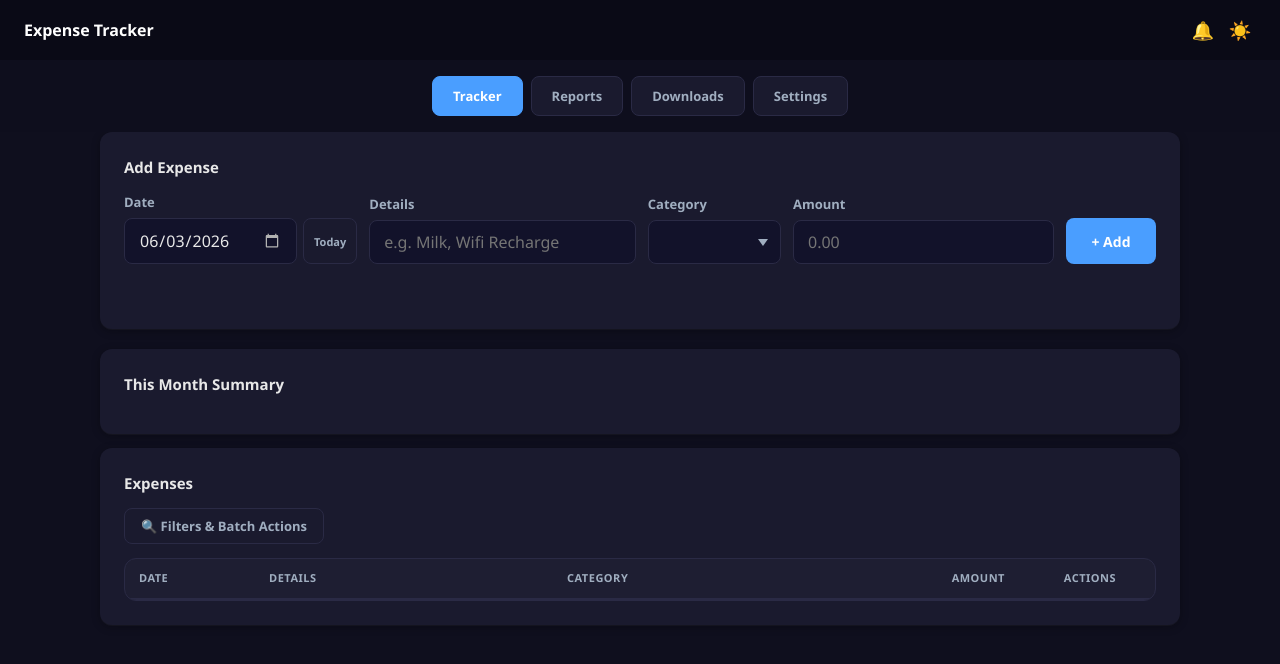
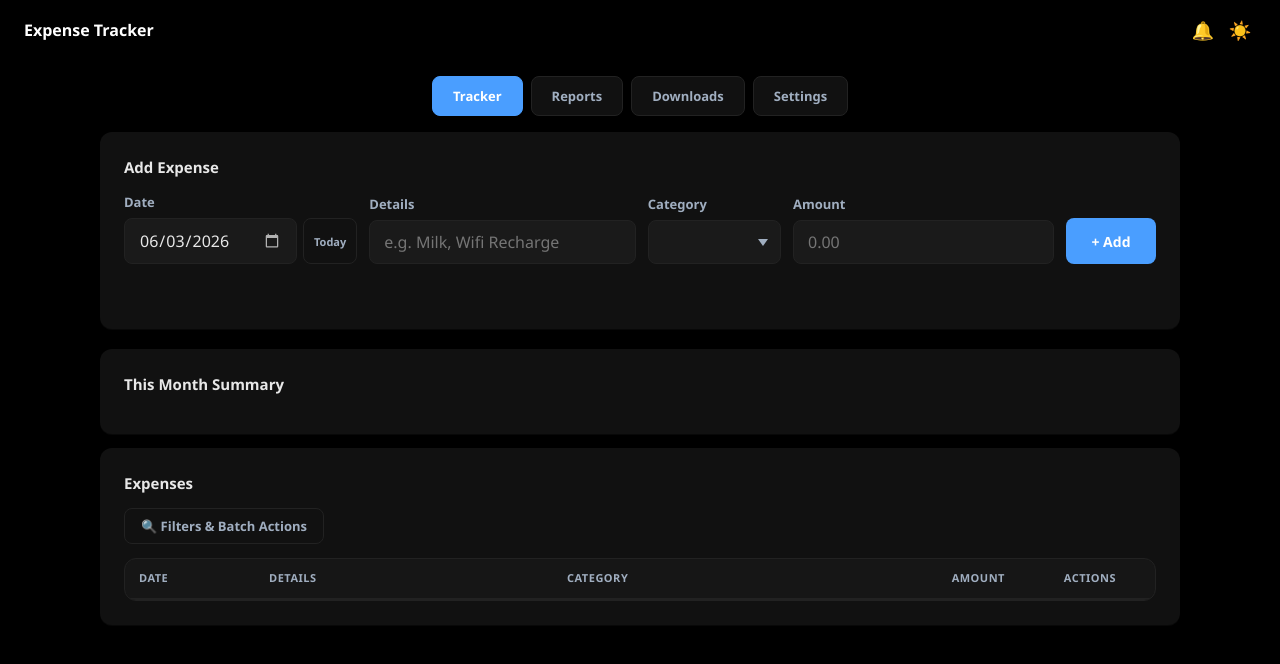
Before and after one commit to dcvibecodes/expense-tracker-app, a website: page public/index.html in a window 1280 px wide. Both pictures are taken after a click on the button "Toggle dark mode". Drawn offline with nearby package versions, Linux system fonts and the light colour scheme; no server answers.

Commit message:
v2.4.1: OLED dark mode - pure black background for power saving on OLED/AMOLED screens
- Converted dark theme from purple-tinted colors to pitch black (#000000)
- Updated surfaces (#111111), borders (#222222), inputs (#1a1a1a)
- Deepened shadows for better contrast on black backgrounds
- Added *.pdf to .gitignore

```diff
--- a/public/styles.css
+++ b/public/styles.css
@@ -792,12 +792,12 @@ tbody tr:hover td { background: #fafbff; }
 
 /* ---- Dark Theme ---- */
 [data-theme="dark"] {
-  --bg: #0f0f1e;
-  --surface: #1a1a2e;
-  --surface-elevated: #22223a;
-  --surface-border: #2a2a45;
-  --border-color: #2a2a45;
-  --border-color-strong: #3a3a55;
+  --bg: #000000;
+  --surface: #111111;
+  --surface-elevated: #1a1a1a;
+  --surface-border: #222222;
+  --border-color: #222222;
+  --border-color-strong: #333333;
   --border-focus: #4a9eff;
   --hover-bg: rgba(74, 158, 255, 0.08);
   --text-primary: #e8e8e8;
@@ -808,14 +808,14 @@ tbody tr:hover td { background: #fafbff; }
   --primary-hover: #3b8ae8;
   --accent: #e94560;
   --success: #4ade80;
-  --shadow-sm: 0 1px 3px rgba(0,0,0,0.2);
-  --shadow-md: 0 2px 8px rgba(0,0,0,0.3);
-  --shadow-lg: 0 8px 24px rgba(0,0,0,0.4);
+  --shadow-sm: 0 1px 3px rgba(0,0,0,0.3);
+  --shadow-md: 0 2px 8px rgba(0,0,0,0.4);
+  --shadow-lg: 0 8px 24px rgba(0,0,0,0.5);
 }
 
 [data-theme="dark"] body { background: var(--bg); color: var(--text-primary); }
-[data-theme="dark"] .app-header { background: #0a0a16; }
-[data-theme="dark"] .tab-nav { background: rgba(15, 15, 30, 0.92); }
+[data-theme="dark"] .app-header { background: #000000; }
+[data-theme="dark"] .tab-nav { background: rgba(0, 0, 0, 0.92); }
 [data-theme="dark"] .tab-btn { background: var(--surface); color: var(--text-secondary); border-color: var(--surface-border); }
 [data-theme="dark"] .tab-btn:hover { border-color: var(--primary); color: var(--primary); background: var(--surface); }
 [data-theme="dark"] .tab-btn.active { background: var(--primary); color: #fff; border-color: var(--primary); }
@@ -825,7 +825,7 @@ tbody tr:hover td { background: #fafbff; }
 /* ---- Dark Form Controls ---- */
 [data-theme="dark"] input,
 [data-theme="dark"] select {
-  background-color: #12122a;
+  background-color: #1a1a1a;
   border-color: var(--border-color);
   color: var(--text-primary);
 }
@@ -865,7 +865,7 @@ tbody tr:hover td { background: #fafbff; }
   background-repeat: no-repeat;
   background-position: right 12px center;
   background-size: 10px;
-  background-color: #12122a;
+  background-color: #1a1a1a;
 }
 
 [data-theme="dark"] button { background: var(--primary); color: #fff; }
@@ -926,7 +926,7 @@ tbody tr:hover td { background: #fafbff; }
 [data-theme="dark"] .settings-desc { color: var(--text-muted); }
 [data-theme="dark"] .category-item { background: var(--surface); border-color: var(--border-color); }
 [data-theme="dark"] .category-name { color: var(--text-primary); }
-[data-theme="dark"] .category-name-input { background: #12122a; border-color: var(--border-color); color: var(--text-primary); }
+[data-theme="dark"] .category-name-input { background: #1a1a1a; border-color: var(--border-color); color: var(--text-primary); }
 [data-theme="dark"] .category-name-input:focus { border-color: var(--border-focus); }
 [data-theme="dark"] .cat-rename-btn, [data-theme="dark"] .cat-delete-btn { background: transparent; }
 [data-theme="dark"] .cat-rename-btn:hover { background: rgba(74, 158, 255, 0.15); color: var(--primary); }
```
Also changed, not shown: 2 other files.
